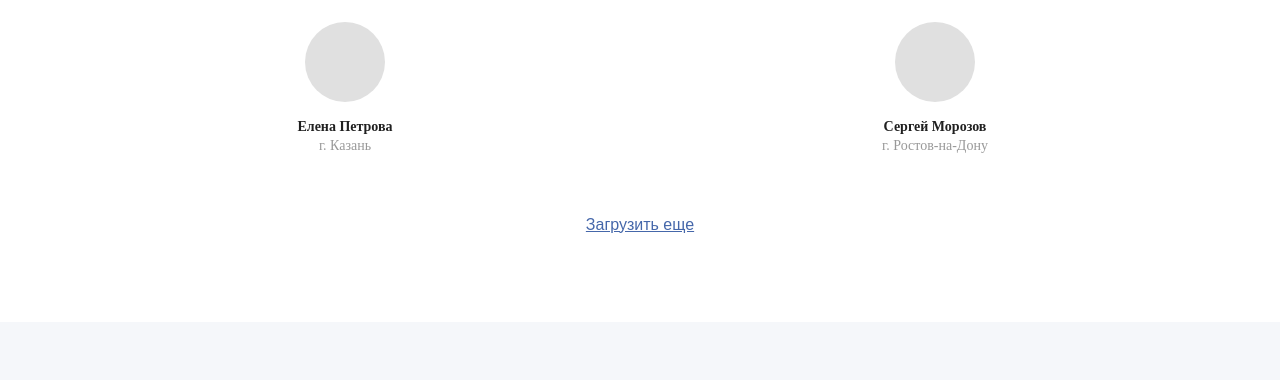
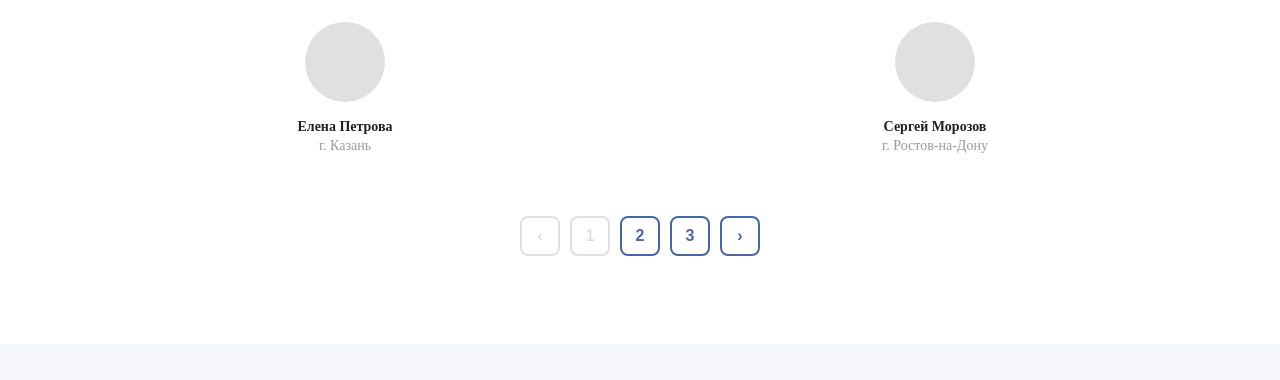
Before and after one commit to zenavasilkov/Hotel, a website: page reviews.html in a window 1280 px wide. Shown: the part 1446-1826 px from the top of the page. Drawn offline with Linux system fonts and the light colour scheme; no server answers; a web font is replaced by a local one.

Commit message:
fit: change pagination

```diff
--- a/css/pages/reviews.css
+++ b/css/pages/reviews.css
@@ -166,3 +166,64 @@
         margin-top: 40px;
     }
 }
+
+.pagination {
+    display: flex;
+    justify-content: center;
+    align-items: center;
+    gap: 10px;
+    margin-top: 40px;
+}
+
+.pagination-btn {
+    min-width: 40px;
+    height: 40px;
+    padding: 0 12px;
+    border: 2px solid var(--color-primary);
+    background: transparent;
+    color: var(--color-primary);
+    font-size: 16px;
+    font-weight: 600;
+    cursor: pointer;
+    border-radius: 8px;
+    transition: all 0.3s ease;
+}
+
+.pagination-btn:hover:not(.disabled) {
+    background: var(--color-primary);
+    color: white;
+    transform: translateY(-2px);
+}
+
+.pagination-btn.active {
+    background: var(--color-primary);
+    color: white;
+    border-color: var(--color-primary);
+}
+
+.pagination-btn.disabled {
+    opacity: 0.3;
+    cursor: not-allowed;
+    border-color: var(--color-text-muted);
+    color: var(--color-text-muted);
+}
+
+.no-reviews {
+    text-align: center;
+    font-size: 18px;
+    color: var(--color-text-muted);
+    padding: 60px 20px;
+}
+
+@media (max-width: 767px) {
+    .pagination {
+        flex-wrap: wrap;
+        gap: 8px;
+    }
+
+    .pagination-btn {
+        min-width: 36px;
+        height: 36px;
+        font-size: 14px;
+    }
+}
--- a/js/pages/reviews-page.js
+++ b/js/pages/reviews-page.js
@@ -4,21 +4,25 @@ const reviewsPerPage = 6;
 
 const reviewsContainer = document.getElementById('reviews-container');
 const loadMoreBtn = document.getElementById('load-more');
+let paginationContainer = null;
 
 async function initReviews() {
     try {
         allReviews = await FetchAPI.get(API_ENDPOINTS.REVIEWS);
+
+        if (!paginationContainer) {
+            paginationContainer = document.createElement('div');
+            paginationContainer.className = 'pagination';
+            loadMoreBtn.parentNode.replaceChild(paginationContainer, loadMoreBtn);
+        }
+
         renderReviews();
-
-        loadMoreBtn.addEventListener('click', () => {
-            currentPage++;
-            renderReviews();
-        });
+        renderPagination();
 
         document.addEventListener('languageChanged', () => {
             currentPage = 1;
             renderReviews();
-            updateLoadMoreText();
+            renderPagination();
         });
 
     } catch (error) {
@@ -29,21 +33,59 @@ async function initReviews() {
 function renderReviews() {
     const startIndex = (currentPage - 1) * reviewsPerPage;
     const endIndex = startIndex + reviewsPerPage;
-    const currentReviews = allReviews.slice(0, endIndex);
+    const currentReviews = allReviews.slice(startIndex, endIndex);
 
     reviewsContainer.innerHTML = '';
+
+    if (currentReviews.length === 0) {
+        reviewsContainer.innerHTML = '<p class="no-reviews">Отзывов пока нет</p>';
+        return;
+    }
 
     currentReviews.forEach(review => {
         const card = createReviewCard(review);
         reviewsContainer.appendChild(card);
     });
 
-    if (endIndex >= allReviews.length) {
-        loadMoreBtn.style.display = 'none';
+    document.querySelector('.feedbacks').scrollIntoView({ behavior: 'smooth' });
+}
+
+function renderPagination() {
+    const totalPages = Math.ceil(allReviews.length / reviewsPerPage);
+
+    paginationContainer.innerHTML = '';
+
+    if (totalPages <= 1) return;
+
+    const prevBtn = createPaginationButton('‹', currentPage - 1, currentPage === 1);
+    paginationContainer.appendChild(prevBtn);
+
+    for (let i = 1; i <= totalPages; i++) {
+        const pageBtn = createPaginationButton(i.toString(), i, i === currentPage);
+        paginationContainer.appendChild(pageBtn);
+    }
+
+    const nextBtn = createPaginationButton('›', currentPage + 1, currentPage === totalPages);
+    paginationContainer.appendChild(nextBtn);
+}
+
+function createPaginationButton(text, pageNum, isDisabled) {
+    const btn = document.createElement('button');
+    btn.className = 'pagination-btn';
+    btn.textContent = text;
+
+    if (isDisabled) {
+        btn.classList.add('disabled');
+        btn.disabled = true;
     } else {
-        loadMoreBtn.style.display = 'block';
-        updateLoadMoreText();
+        btn.addEventListener('click', () => {
+            currentPage = pageNum;
+            renderReviews();
+            renderPagination();
+        });
     }
+
+    return btn;
 }
 
 function updateLoadMoreText() {
```
